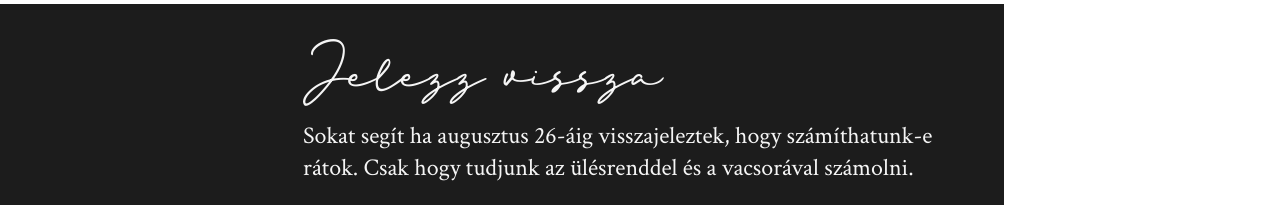
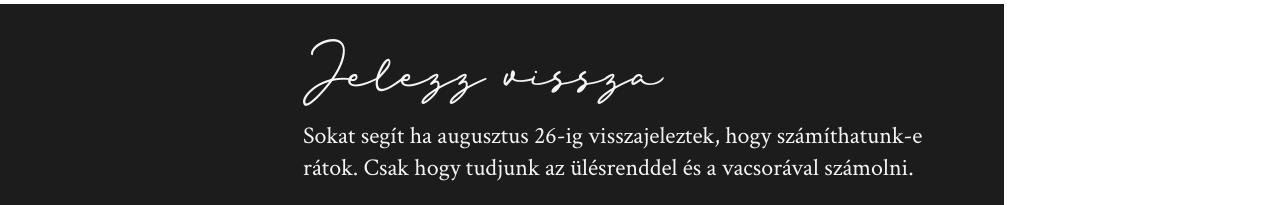
Before and after one commit to szabinho/Moni-x-Szabi, a website: page index.html in a window 1280 px wide. Shown: the part 1280-1485 px from the top of the page. Drawn offline with Linux system fonts and the light colour scheme; some packages are replaced by stand-ins of ours; a script that the page names is missing.

Commit message:
fix typo of date in RSVP section

```diff
--- a/index.html
+++ b/index.html
@@ -34,7 +34,7 @@
   </section>
   <section class="rsvp">
     <h1 class="rsvp__headline font-calligraphy">Jelezz vissza</h1>
-    <p class="rsvp__desc">Sokat segít ha augusztus 26-áig visszajeleztek, hogy számíthatunk-e rátok. Csak hogy tudjunk az ülésrenddel és a vacsorával számolni.</p>
+    <p class="rsvp__desc">Sokat segít ha augusztus 26-ig visszajeleztek, hogy számíthatunk-e rátok. Csak hogy tudjunk az ülésrenddel és a vacsorával számolni.</p>
     <a class="button" href="https://docs.google.com/forms/d/e/1FAIpQLSfjdXHkxGCJrtxkaPgwadZhFPxQoiaffdpE06u_rEotJsDrEQ/viewform?usp=sf_link">Visszajelzek</a>
   </section>
   <div class="large-screen-row">
```
